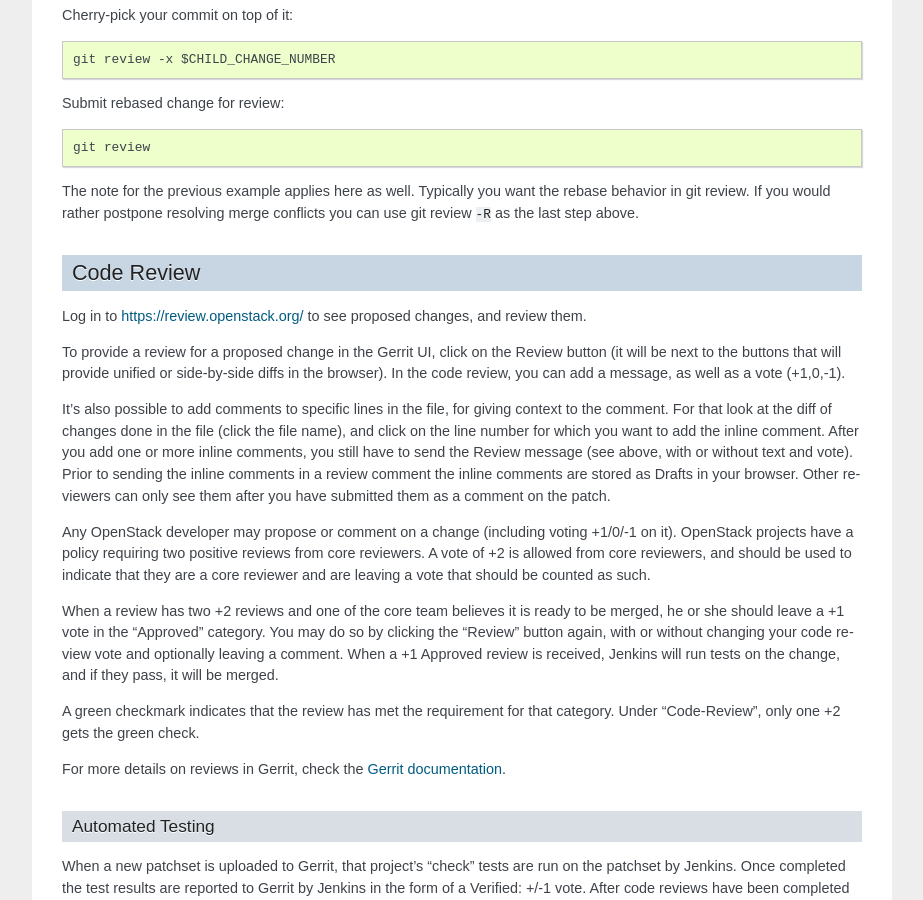
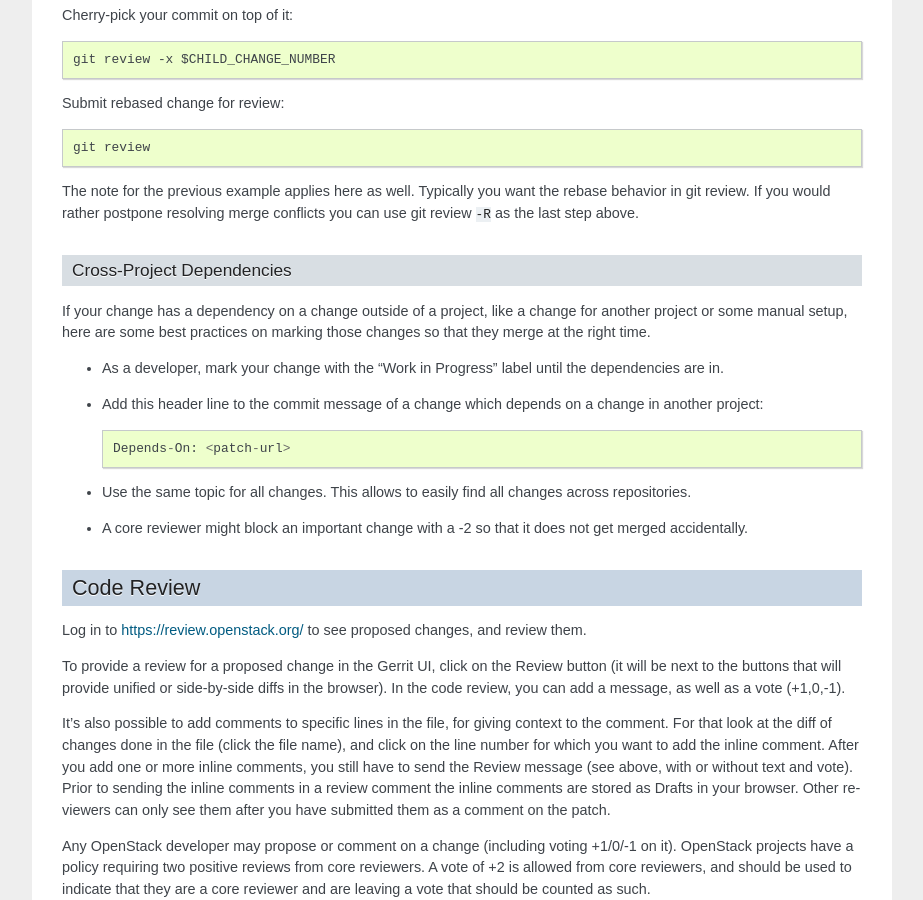
Before and after one commit to openstack-archive/infra-manual, a Sphinx documentation site: the page built from doc/source/developers.rst, in a window 1280 px wide and 900 px high, scrolled down 6780 px. Shown: the whole window, without its empty margins (198-1121 px from the left). Built offline with Sphinx 7.4.7, drawn with Linux system fonts in a browser that asks for light colours; some of the changed text lies outside the part shown.

Commit message:
Add section about cross-project dependencies
As part of submitting a change, document how to handle cross-project
dependencies.

Change-Id: I4fc56dc8ab8ae7159fc8c6556427dbb96ff447d3

```diff
--- a/doc/source/developers.rst
+++ b/doc/source/developers.rst
@@ -407,6 +407,28 @@
 resolving merge conflicts you can use git review ``-R`` as the last step
 above.
 
+Cross-Project Dependencies
+--------------------------
+
+If your change has a dependency on a change outside of a project, like
+a change for another project or some manual setup, here are some best
+practices on marking those changes so that they merge at the right
+time.
+
+* As a developer, mark your change with the "Work in Progress" label
+  until the dependencies are in.
+
+* Add this header line to the commit message of a change which depends
+  on a change in another project::
+
+    Depends-On: <patch-url>
+
+* Use the same topic for all changes. This allows to easily find all
+  changes across repositories.
+
+* A core reviewer might block an important change with a -2 so that it
+  does not get merged accidentally.
+
 Code Review
 ===========
 
```
